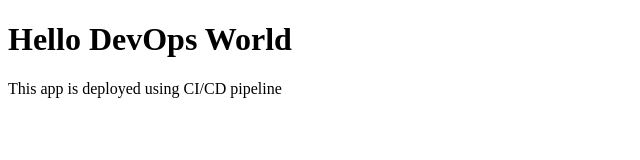
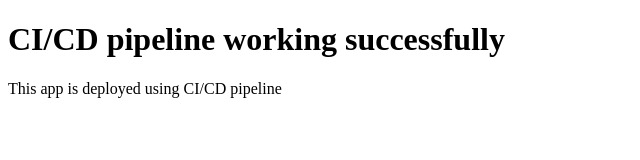
Before and after one commit to CHANDANROUT06/Devops-cicd-project, a plain HTML site: page index.html in a window 1280 px wide. Shown: the whole page, without its empty margins (0-640 px from the left). Drawn offline with Linux system fonts and the light colour scheme.

```diff
--- a/index.html
+++ b/index.html
@@ -4,7 +4,7 @@
   <title>DevOps Project</title>
 </head>
 <body>
-  <h1>Hello DevOps World </h1>
+  <h1>CI/CD pipeline working successfully</h1>
   <p>This app is deployed using CI/CD pipeline</p>
 </body>
 </html>
```
Also changed, not shown: 5 other files.
